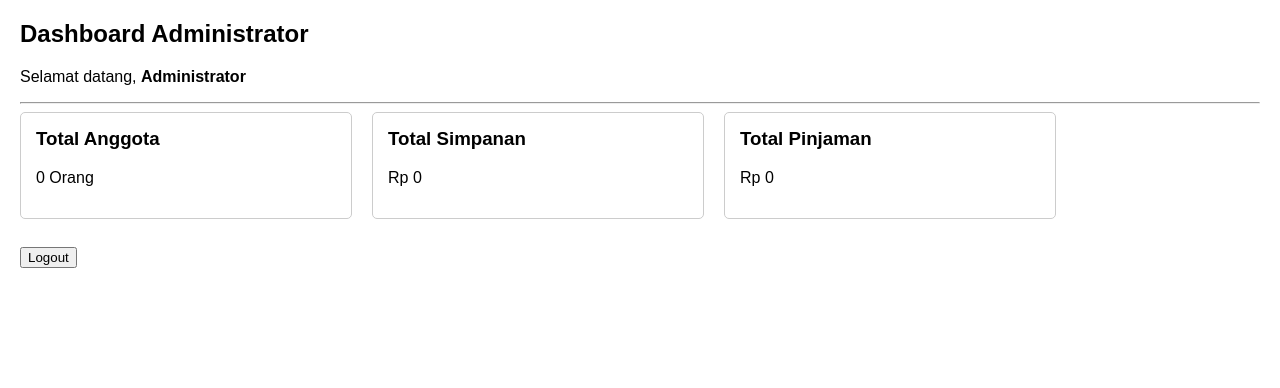
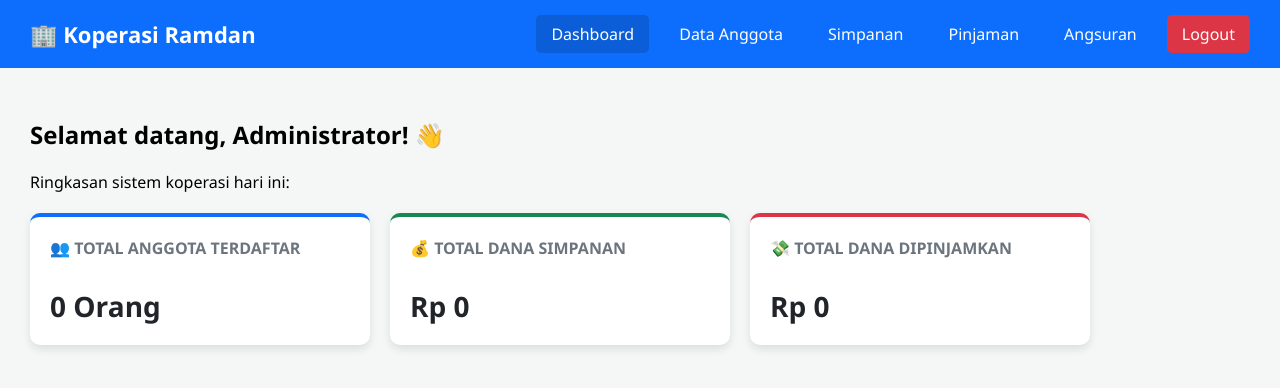
Before and after one commit to RamzAhay/tugas_akhir_ramdan, a PHP site: page /dashboard_admin.php in a window 1280 px wide. Shown: the top 388 px of the page. Run offline with PHP 8.4, Linux system fonts and the light colour scheme; a user stored in the database is signed in; data that the repository does not hold is empty.

Commit message:
css tipis2

```diff
--- a/dashboard_admin.php
+++ b/dashboard_admin.php
@@ -18,39 +18,64 @@ $data_pinjaman = mysqli_fetch_assoc($query_pinjaman);
 <!DOCTYPE html>
 <html>
 <head>
-    <title>Dashboard Admin</title>
+    <title>Dashboard Admin - Koperasi</title>
     <style>
-        /* Sedikit styling sederhana supaya rapi */
-        body { font-family: Arial, sans-serif; margin: 20px; }
-        .card { border: 1px solid #ccc; padding: 15px; margin-bottom: 10px; width: 300px; border-radius: 5px; }
-        .card h3 { margin-top: 0; }
+        body { font-family: 'Segoe UI', Tahoma, Geneva, Verdana, sans-serif; margin: 0; padding: 0; background-color: #f4f7f6; }
+
+        /* Desain Navbar */
+        .navbar { background-color: #0d6efd; color: white; padding: 15px 30px; display: flex; justify-content: space-between; align-items: center; }
+        .navbar h2 { margin: 0; font-size: 22px; }
+        .nav-links { display: flex; gap: 15px; }
+        .nav-links a { color: white; text-decoration: none; padding: 8px 15px; border-radius: 5px; font-weight: 500; transition: 0.3s; }
+        .nav-links a:hover { background-color: #0b5ed7; }
+        .btn-logout { background-color: #dc3545; }
+        .btn-logout:hover { background-color: #bb2d3b !important; }
+
+        /* Desain Konten */
+        .container { padding: 30px; }
+
+        /* Desain Kartu Statistik */
+        .card-container { display: flex; gap: 20px; flex-wrap: wrap; margin-top: 20px; }
+        .card { background: white; border-radius: 10px; padding: 20px; width: 300px; box-shadow: 0 4px 8px rgba(0,0,0,0.1); border-top: 4px solid #0d6efd; }
+        .card h3 { margin-top: 0; color: #6c757d; font-size: 16px; text-transform: uppercase; }
+        .card p { font-size: 28px; font-weight: bold; color: #212529; margin-bottom: 0; }
     </style>
 </head>
 <body>
 
-    <h2>Dashboard Administrator</h2>
-    <p>Selamat datang, <strong><?php echo $_SESSION['nama']; ?></strong></p>
-    <hr>
+    <div class="navbar">
+        <h2>🏢 Koperasi Ramdan</h2>
+        <div class="nav-links">
+            <a href="dashboard_admin.php" style="background-color: #0b5ed7;">Dashboard</a>
+            <a href="data_anggota.php">Data Anggota</a>
+            <a href="data_simpanan.php">Simpanan</a>
+            <a href="data_pinjaman.php">Pinjaman</a>
+            <a href="data_angsuran.php">Angsuran</a>
+            <a href="logout.php" class="btn-logout">Logout</a>
+        </div>
+    </div>
 
-    <div style="display: flex; gap: 20px;">
+    <div class="container">
+        <h2>Selamat datang, <?php echo $_SESSION['nama']; ?>! 👋</h2>
+        <p>Ringkasan sistem koperasi hari ini:</p>
+
+        <div class="card-container">
             <div class="card">
-            <h3>Total Anggota</h3>
+                <h3>👥 Total Anggota Terdaftar</h3>
                 <p><?php echo $data_anggota['total_anggota'] ? $data_anggota['total_anggota'] : 0; ?> Orang</p>
             </div>
 
-        <div class="card">
-            <h3>Total Simpanan</h3>
+            <div class="card" style="border-top-color: #198754;">
+                <h3>💰 Total Dana Simpanan</h3>
                 <p>Rp <?php echo number_format($data_simpanan['total_simpanan'], 0, ',', '.'); ?></p>
             </div>
 
-        <div class="card">
-            <h3>Total Pinjaman</h3>
+            <div class="card" style="border-top-color: #dc3545;">
+                <h3>💸 Total Dana Dipinjamkan</h3>
                 <p>Rp <?php echo number_format($data_pinjaman['total_pinjaman'], 0, ',', '.'); ?></p>
             </div>
         </div>
-
-    <br>
-    <a href="logout.php"><button>Logout</button></a>
+    </div>
 
 </body>
 </html>
```
Also changed, not shown: dashboard_petugas.php (+57 -4 lines). Lines whose indentation alone changed are shown as unchanged.
